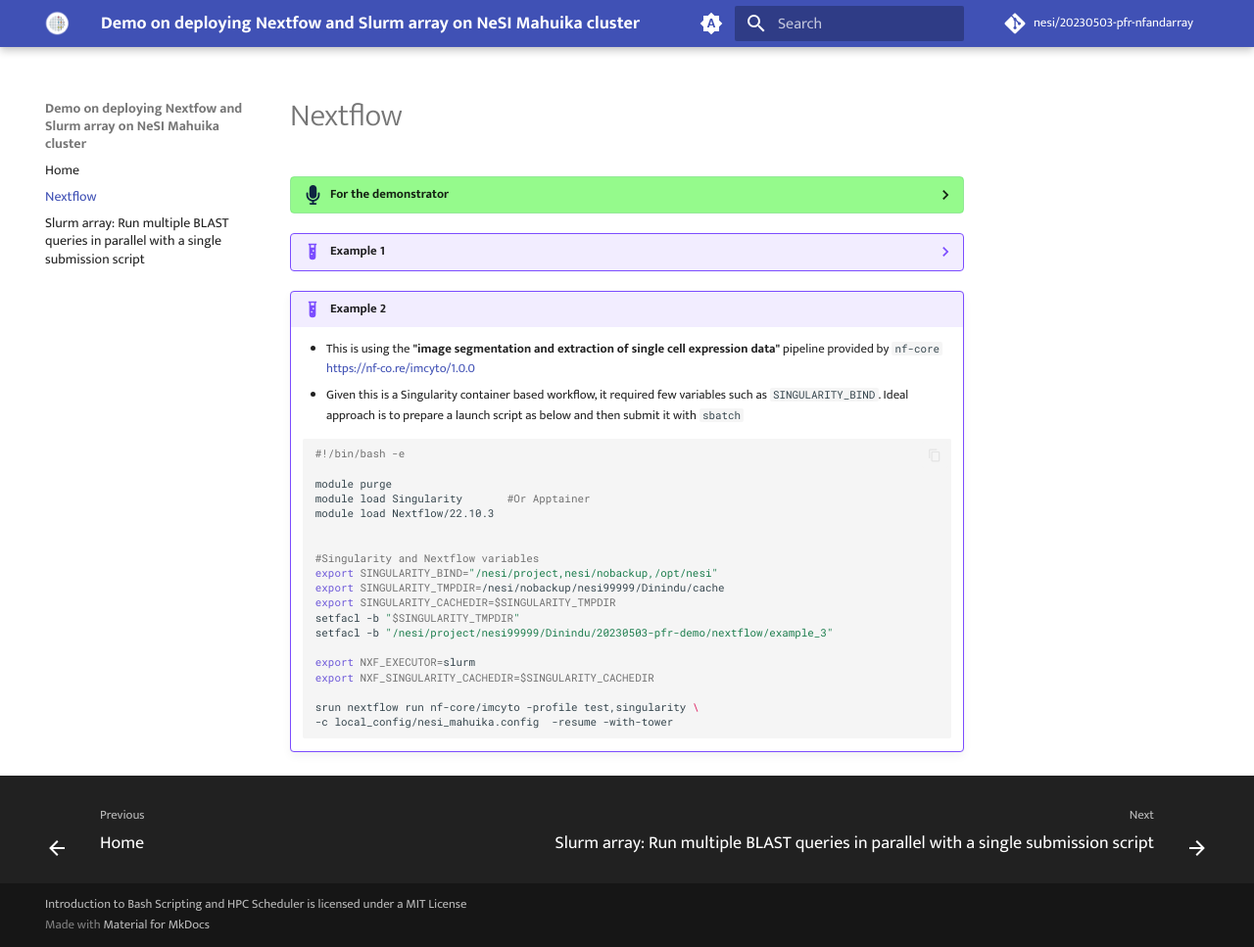
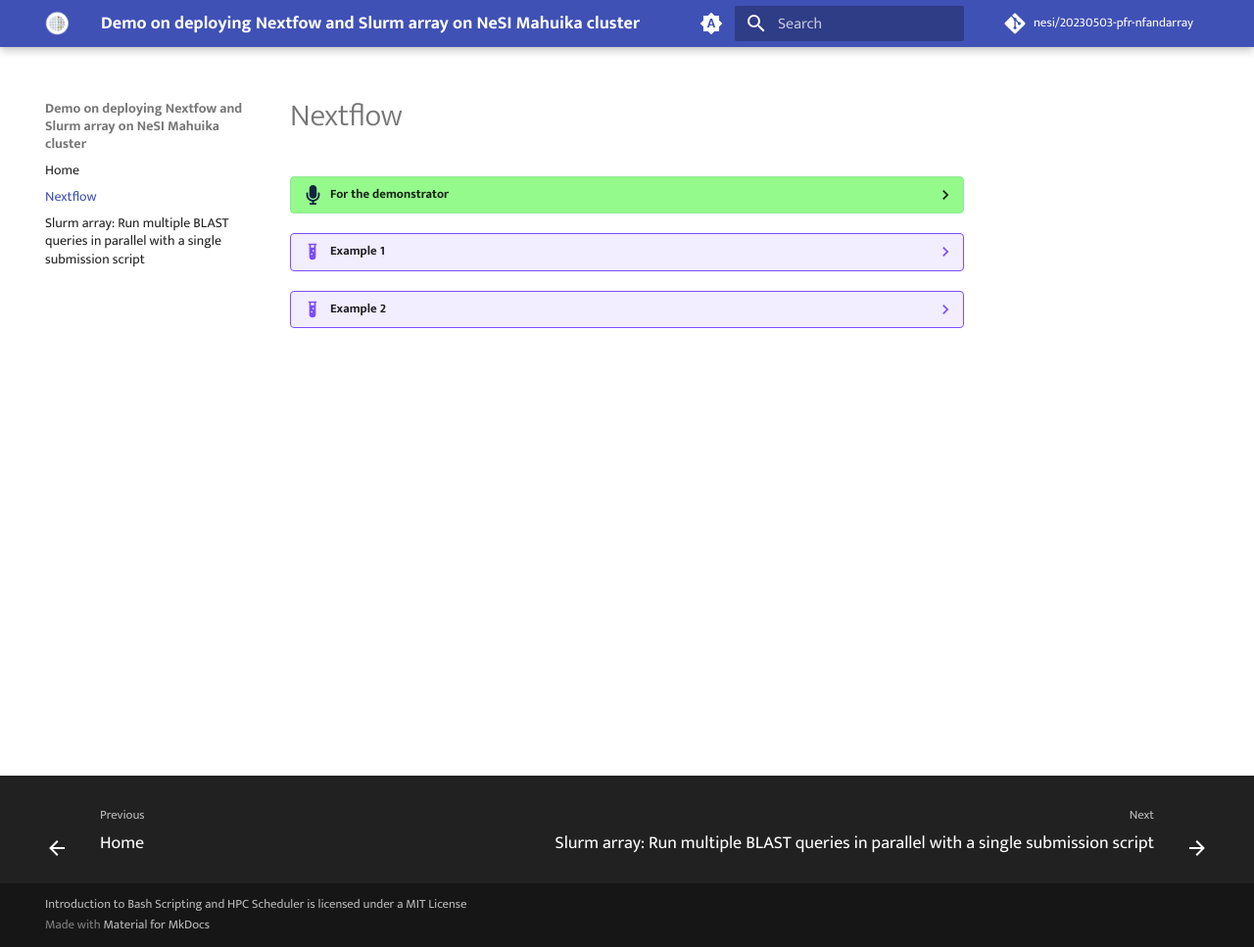
Before and after one commit to nesi/20230403-pfr-nfandarray, an MkDocs documentation site: the page built from docs/1_nf.md, in a window 1280 px wide and 967 px high. Shown: the whole window at 98% size. Built offline with MkDocs 1.6.1 and Material for MkDocs 9.7.7, drawn with Linux system fonts in a browser that asks for light colours; comment, search, counter and statistics services are not loaded.

Commit message:
update admonition

````diff
--- a/docs/1_nf.md
+++ b/docs/1_nf.md
@@ -45,7 +45,7 @@
         sbatch --wrap 'nextflow run main.nf -with-tower'
         ```
 
-!!! example "Example 2"
+??? example "Example 2"
 
     - This is using the **"image segmentation and extraction of single cell expression data"** pipeline provided by `nf-core` https://nf-co.re/imcyto/1.0.0
     - Given this is a Singularity container based workflow, it required few variables such as `SINGULARITY_BIND`. Ideal approach is to prepare a launch script as below and then submit it with `sbatch`
````
